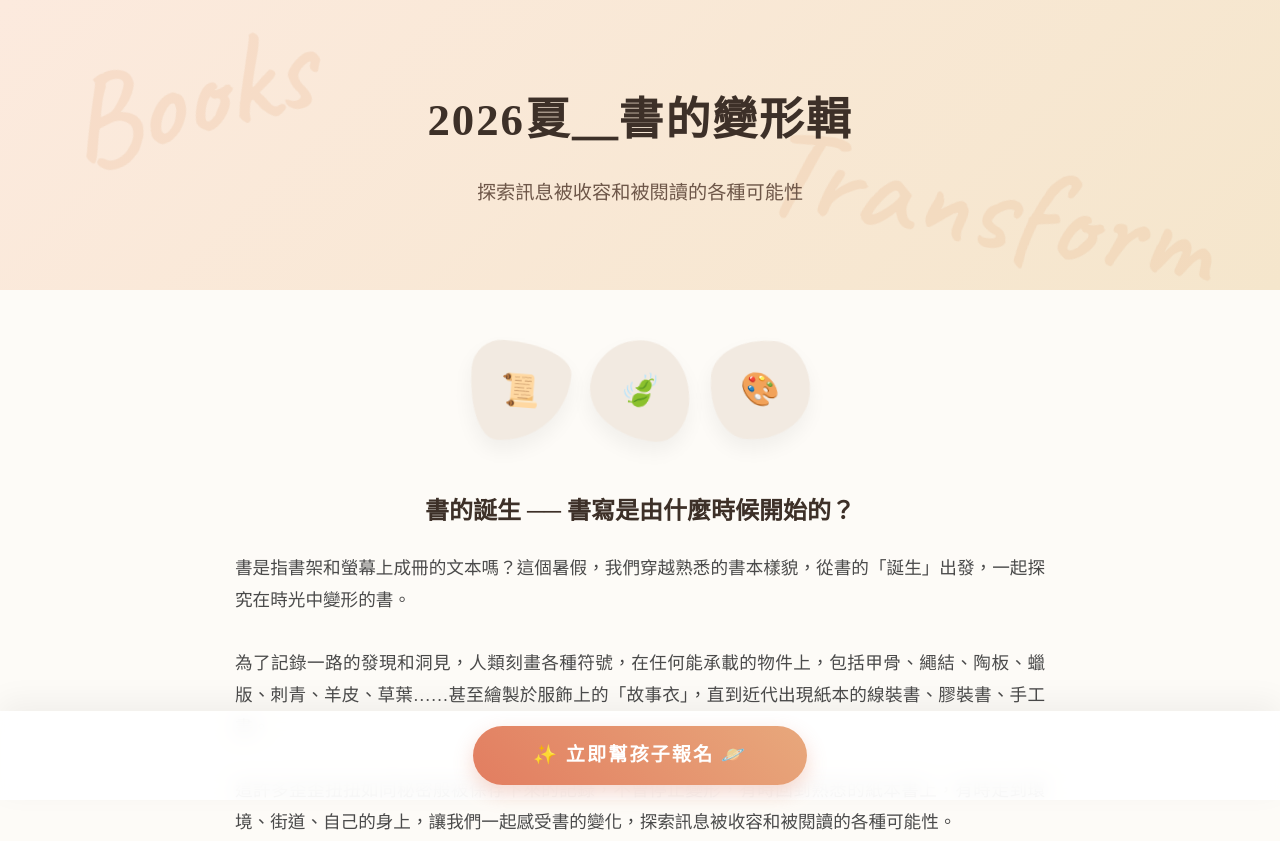
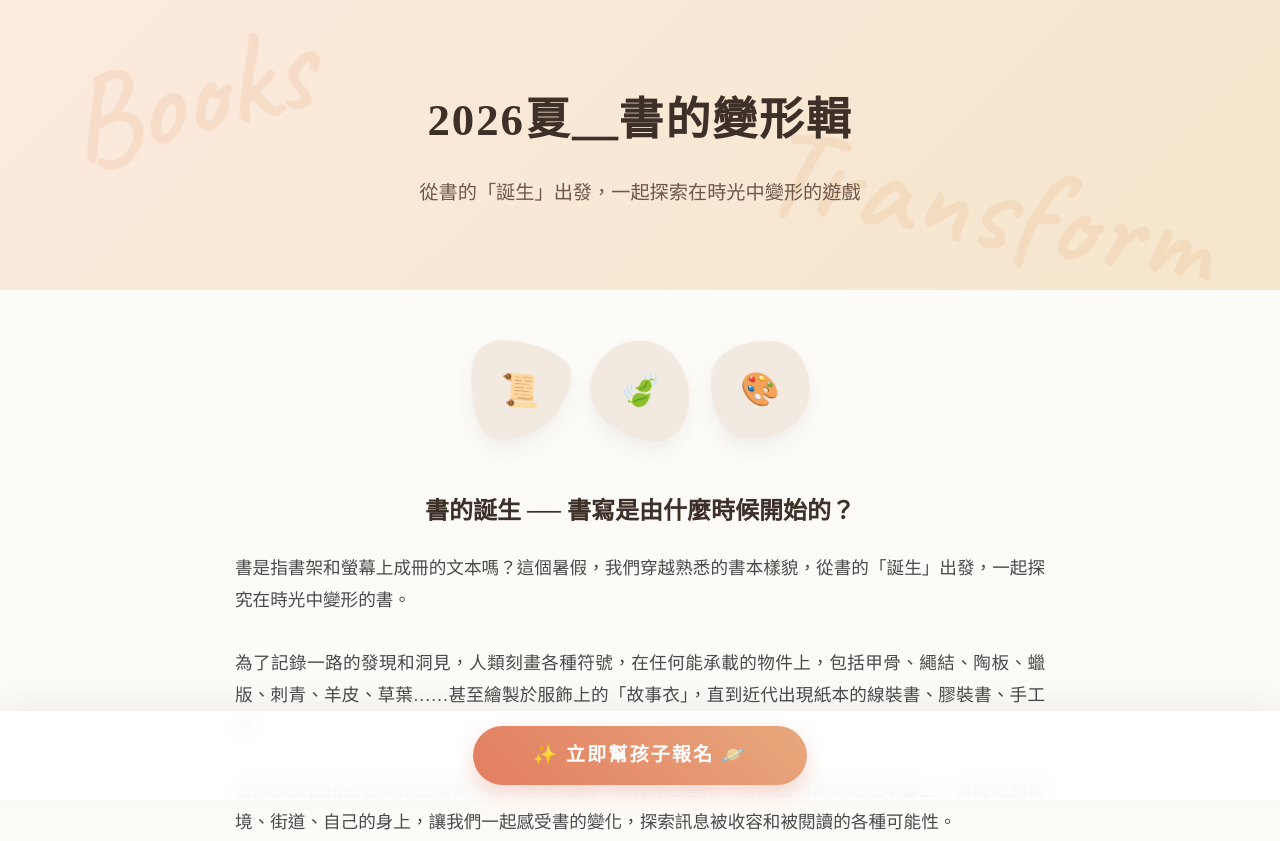
Before and after one commit to miyaherba/my-book20260603, a plain HTML site: page index.html in a window 1280 px wide. Shown: the top 841 px of the page. Drawn offline with Linux system fonts and the light colour scheme; a web font is replaced by a local one.

Commit message:
Update index.html

```diff
--- a/index.html
+++ b/index.html
@@ -403,7 +403,7 @@
         <div class="header-decor decor-2">Transform</div>
         <div class="header-content">
             <h1>2026夏＿書的變形輯</h1>
-            <p>探索訊息被收容和被閱讀的各種可能性</p>
+            <p>從書的「誕生」出發，一起探索在時光中變形的遊戲</p>
         </div>
     </header>
 
```
